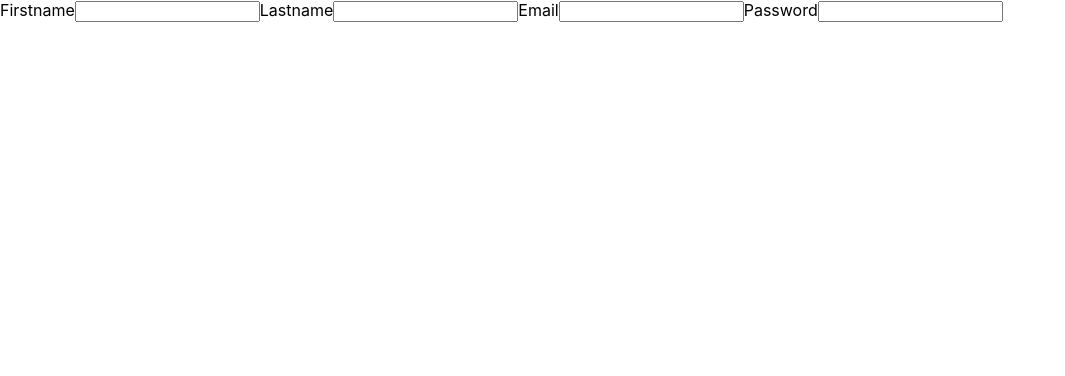
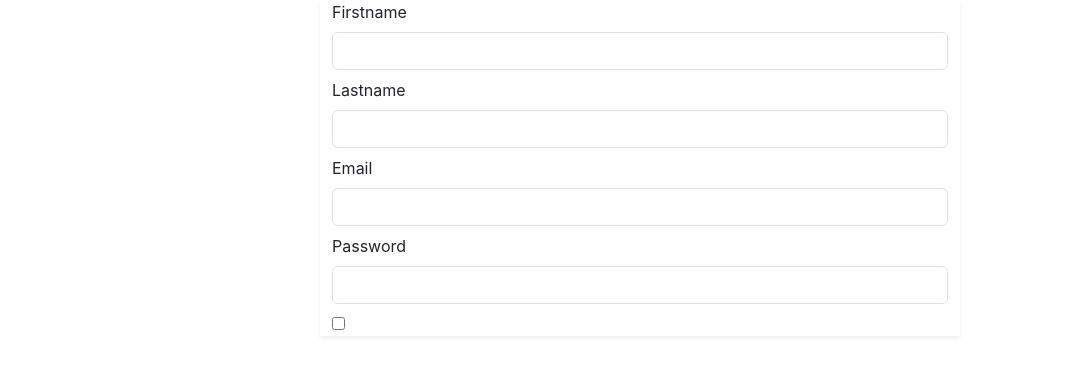
Before and after one commit to AkinolaAdewole/MERN__School_Management_App, a React (Create React App) app in the folder frontend/: page /signup in a window 1280 px wide. Shown: the top 376 px of the page, without its empty margins (0-1065 px from the left). Built offline with nearby package versions, Linux system fonts and the light colour scheme.

Commit message:
School Management

```diff
--- a/frontend/public/index.html
+++ b/frontend/public/index.html
@@ -9,6 +9,7 @@
       name="description"
       content="Web site created using create-react-app"
     />
+    <link rel="stylesheet" href="	https://cdn.jsdelivr.net/npm/bootstrap@5.3.2/dist/css/bootstrap.min.css">
     <link rel="apple-touch-icon" href="%PUBLIC_URL%/logo192.png" />
     <!--
       manifest.json provides metadata used when your web app is installed on a
@@ -29,6 +30,8 @@
   <body>
     <noscript>You need to enable JavaScript to run this app.</noscript>
     <div id="root"></div>
+      <script src="https://cdn.jsdelivr.net/npm/@popperjs/core@2.11.8/dist/umd/popper.min.js" integrity="sha384-I7E8VVD/ismYTF4hNIPjVp/Zjvgyol6VFvRkX/vR+Vc4jQkC+hVqc2pM8ODewa9r" crossorigin="anonymous"></script>
+      <script src="https://cdn.jsdelivr.net/npm/bootstrap@5.3.2/dist/js/bootstrap.min.js" integrity="sha384-BBtl+eGJRgqQAUMxJ7pMwbEyER4l1g+O15P+16Ep7Q9Q+zqX6gSbd85u4mG4QzX+" crossorigin="anonymous"></script>
     <!--
       This HTML file is a template.
       If you open it directly in the browser, you will see an empty page.
--- a/frontend/src/App.tsx
+++ b/frontend/src/App.tsx
@@ -1,6 +1,6 @@
 import React from 'react';
 import { BrowserRouter as Router, Routes, Route } from 'react-router-dom';
-import { LandingPage, SignUp } from './pages';
+import { LandingPage, SignUp, SignIn, Dashboard } from './pages';
 
 function App() {
   return (
@@ -9,6 +9,8 @@ function App() {
         <Routes>
           <Route path='/' element={<LandingPage />} />
           <Route path='/signup' element={<SignUp />} />
+          <Route path='/signin' element={<SignIn />} />
+          <Route path='/dashboard' element={<Dashboard />} />
         </Routes>
       </Router>
     </>
--- a/frontend/src/pages/signup/SignUp.tsx
+++ b/frontend/src/pages/signup/SignUp.tsx
@@ -24,7 +24,7 @@ const SignUp = () => {
 
               <form action="">
 
-                <label htmlFor="" className='form-control my-2'>Firstname</label>
+                <label htmlFor="">Firstname</label>
                 <input type="text" name='firstname'
                   className='form-control my-2'
                   value={formData.firstname} />
@@ -42,6 +42,7 @@ const SignUp = () => {
                   <label htmlFor="">Password</label>
                   <input type="password" name='password'
                     className='form-control my-2'/>
+                  <input type="checkbox" />
               </form>
             </div>
           </div>
```
